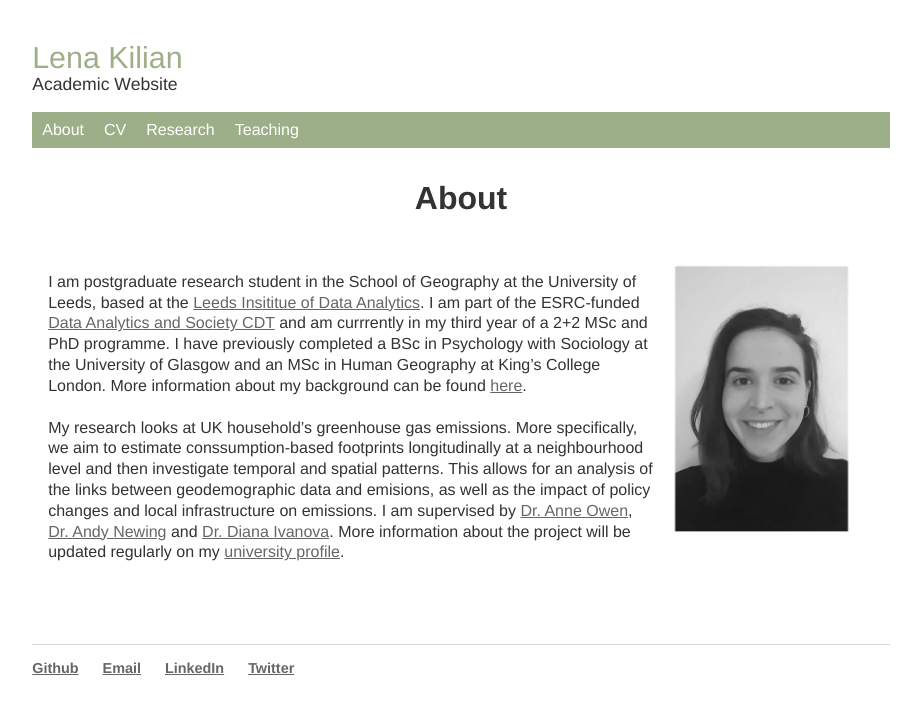
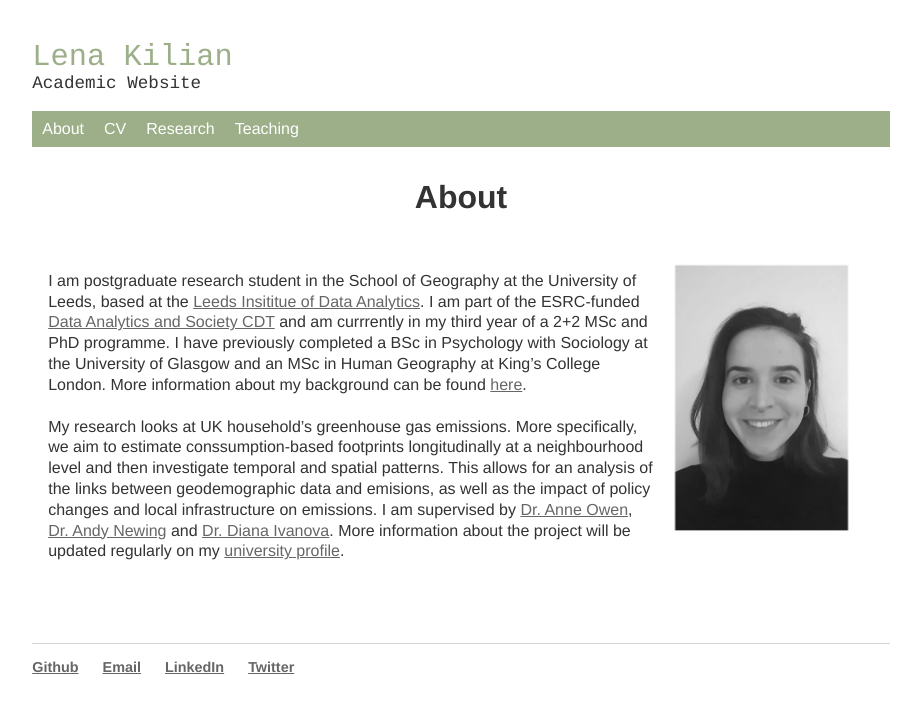
Before and after one commit to lena-kilian/lena-kilian.github.io, a Jekyll site: the page built from index.md, in a window 1280 px wide. Shown: the top 714 px of the page, without its empty margins (179-1100 px from the left). Built offline with Jekyll 4.4.1, drawn with Linux system fonts in a browser that asks for light colours; our own code applies the rules of GitHub Pages for plain Markdown files.

Commit message:
Update main.css

```diff
--- a/css/main.css
+++ b/css/main.css
@@ -109,7 +109,7 @@ a:hover {
 
 title_main {
     font-size: 1.9em;
-    font-family:'Helvetica Neue';
+    font-family:'Courier';
     color: #9CAF88;
     padding: 0px 16px 0px 0px;
 }
@@ -117,7 +117,7 @@ title_main {
 title_subtext {
     font-size: 1.1em;
     line-height: 1.1em;
-    font-family: 'Helvetica Neue';
+    font-family: 'Courier';
     color: #333;
     padding: 0px 0px 0px 0px;
 }
```
